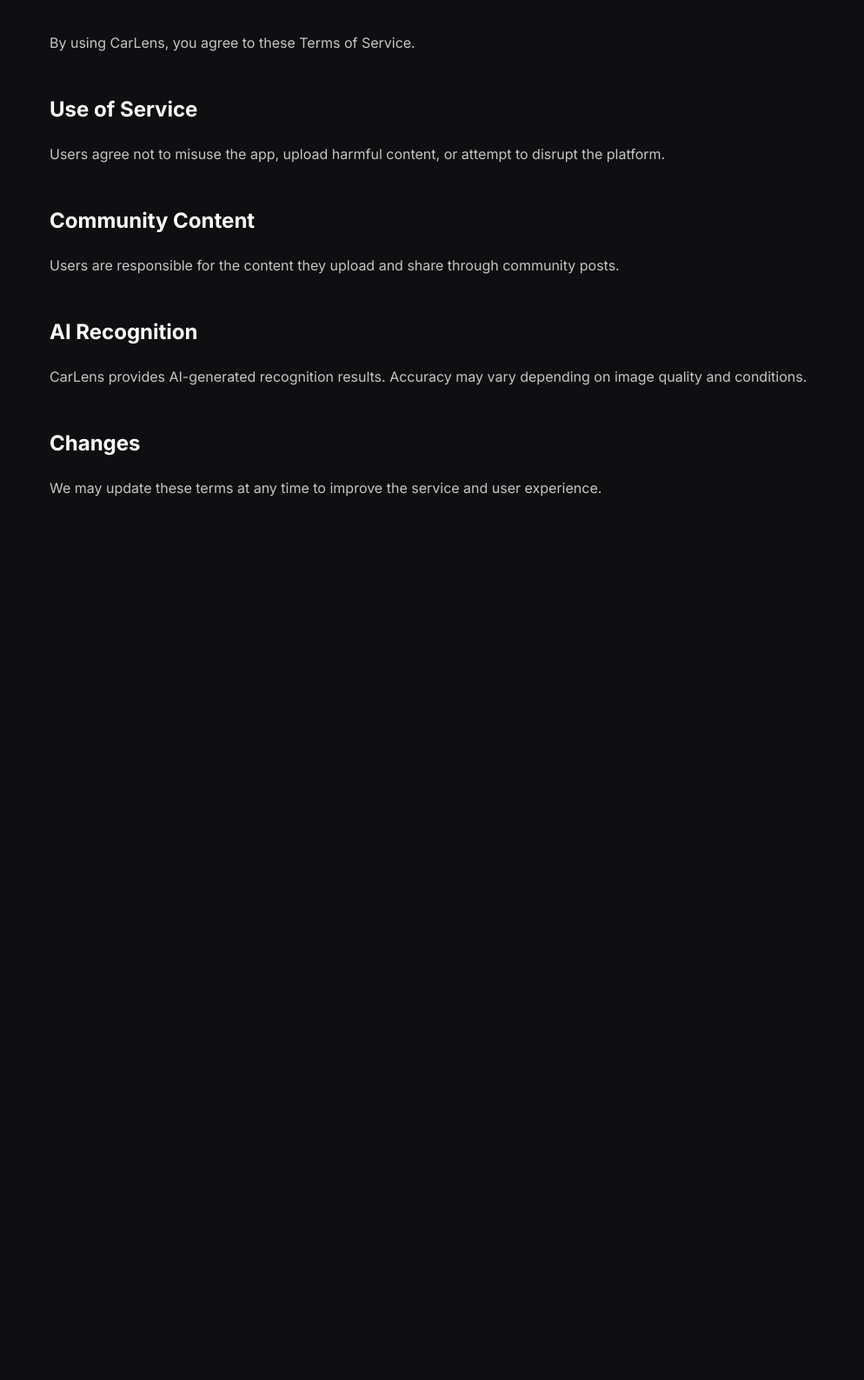
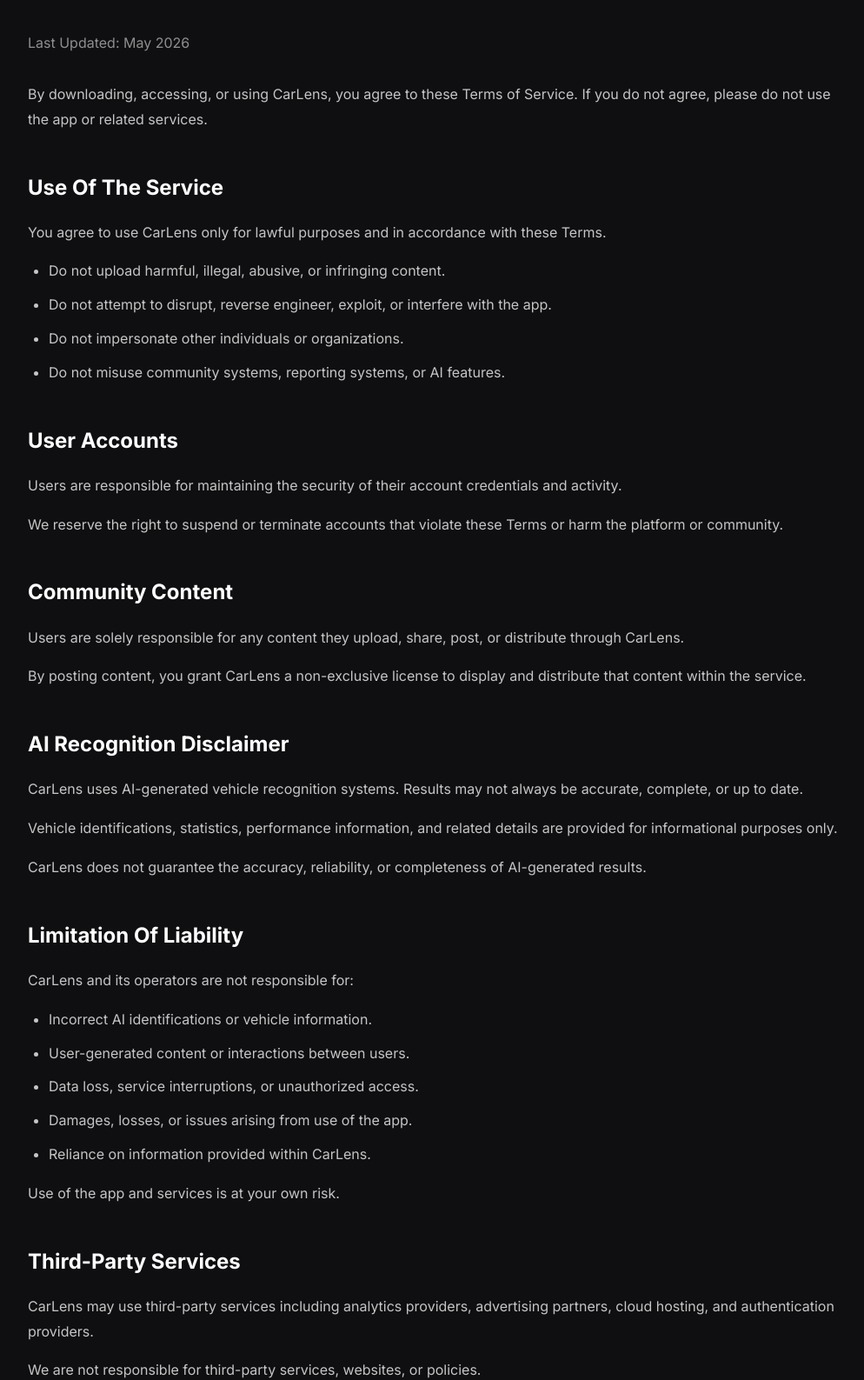
Before and after one commit to ranguyafk/carlens-site, a plain HTML site: page terms.html in a window 1280 px wide. Shown: the part 260-1847 px from the top of the page at 87% size, without its empty margins (133-1127 px from the left). Before the commit the page ends 920 px from the top, so only its background shows below. Drawn offline with Linux system fonts and the light colour scheme.

Commit message:
Update terms.html

```diff
--- a/terms.html
+++ b/terms.html
@@ -1,5 +1,5 @@
 <!-- =========================
-TERMS.HTML
+UPDATED TERMS.HTML
 ========================= -->
 
 <!DOCTYPE html>
@@ -22,7 +22,7 @@
 }
 
 .container{
-  max-width:900px;
+  max-width:950px;
   margin:auto;
 }
 
@@ -33,12 +33,21 @@
 }
 
 h2{
-  margin-top:40px;
+  margin-top:42px;
   margin-bottom:12px;
 }
 
 p{
   color:#c5c5c5;
+}
+
+ul{
+  color:#c5c5c5;
+  padding-left:24px;
+}
+
+li{
+  margin-bottom:10px;
 }
 
 a{
@@ -51,6 +60,11 @@
   margin-bottom:40px;
 }
 
+.updated{
+  color:#8f8f8f;
+  margin-bottom:30px;
+}
+
 </style>
 </head>
 <body>
@@ -61,38 +75,159 @@
 
 <h1>Terms of Service</h1>
 
-<p>
-By using CarLens,
-you agree to these Terms of Service.
+<p class="updated">
+Last Updated: May 2026
 </p>
 
-<h2>Use of Service</h2>
+<p>
+By downloading,
+accessing,
+or using CarLens,
+you agree to these Terms of Service.
+If you do not agree,
+please do not use the app or related services.
+</p>
+
+<h2>Use Of The Service</h2>
 
 <p>
-Users agree not to misuse the app,
-upload harmful content,
-or attempt to disrupt the platform.
+You agree to use CarLens only for lawful purposes
+and in accordance with these Terms.
+</p>
+
+<ul>
+  <li>Do not upload harmful, illegal, abusive, or infringing content.</li>
+
+  <li>Do not attempt to disrupt, reverse engineer, exploit, or interfere with the app.</li>
+
+  <li>Do not impersonate other individuals or organizations.</li>
+
+  <li>Do not misuse community systems, reporting systems, or AI features.</li>
+</ul>
+
+<h2>User Accounts</h2>
+
+<p>
+Users are responsible for maintaining the security
+of their account credentials and activity.
+</p>
+
+<p>
+We reserve the right to suspend or terminate accounts
+that violate these Terms or harm the platform or community.
 </p>
 
 <h2>Community Content</h2>
 
 <p>
-Users are responsible for the content
-they upload and share through community posts.
+Users are solely responsible for any content they upload,
+share, post, or distribute through CarLens.
 </p>
 
-<h2>AI Recognition</h2>
+<p>
+By posting content,
+you grant CarLens a non-exclusive license
+to display and distribute that content within the service.
+</p>
+
+<h2>AI Recognition Disclaimer</h2>
 
 <p>
-CarLens provides AI-generated recognition results.
-Accuracy may vary depending on image quality and conditions.
+CarLens uses AI-generated vehicle recognition systems.
+Results may not always be accurate,
+complete,
+or up to date.
 </p>
 
-<h2>Changes</h2>
+<p>
+Vehicle identifications,
+statistics,
+performance information,
+and related details are provided for informational purposes only.
+</p>
 
 <p>
-We may update these terms at any time
-to improve the service and user experience.
+CarLens does not guarantee the accuracy,
+reliability,
+or completeness of AI-generated results.
+</p>
+
+<h2>Limitation Of Liability</h2>
+
+<p>
+CarLens and its operators are not responsible for:
+</p>
+
+<ul>
+  <li>Incorrect AI identifications or vehicle information.</li>
+
+  <li>User-generated content or interactions between users.</li>
+
+  <li>Data loss, service interruptions, or unauthorized access.</li>
+
+  <li>Damages, losses, or issues arising from use of the app.</li>
+
+  <li>Reliance on information provided within CarLens.</li>
+</ul>
+
+<p>
+Use of the app and services is at your own risk.
+</p>
+
+<h2>Third-Party Services</h2>
+
+<p>
+CarLens may use third-party services
+including analytics providers,
+advertising partners,
+cloud hosting,
+and authentication providers.
+</p>
+
+<p>
+We are not responsible for third-party services,
+websites,
+or policies.
+</p>
+
+<h2>Intellectual Property</h2>
+
+<p>
+All branding,
+designs,
+software,
+logos,
+and service elements related to CarLens
+remain the property of CarLens unless otherwise stated.
+</p>
+
+<h2>Changes To These Terms</h2>
+
+<p>
+We may modify these Terms at any time.
+Continued use of CarLens after updates
+constitutes acceptance of the revised Terms.
+</p>
+
+<h2>Termination</h2>
+
+<p>
+We reserve the right to suspend,
+restrict,
+or terminate access to CarLens at any time,
+with or without notice,
+for violations of these Terms or misuse of the platform.
+</p>
+
+<h2>Contact</h2>
+
+<p>
+For questions regarding these Terms,
+contact:
+</p>
+
+<p>
+duckhtml@gmail.com
 </p>
 
 </div>
```
